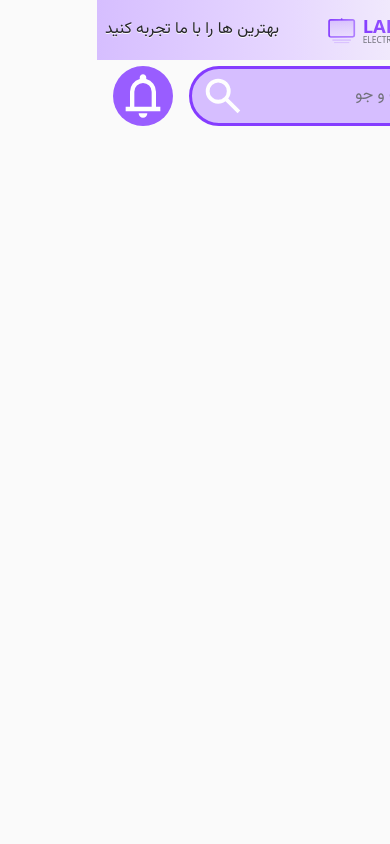
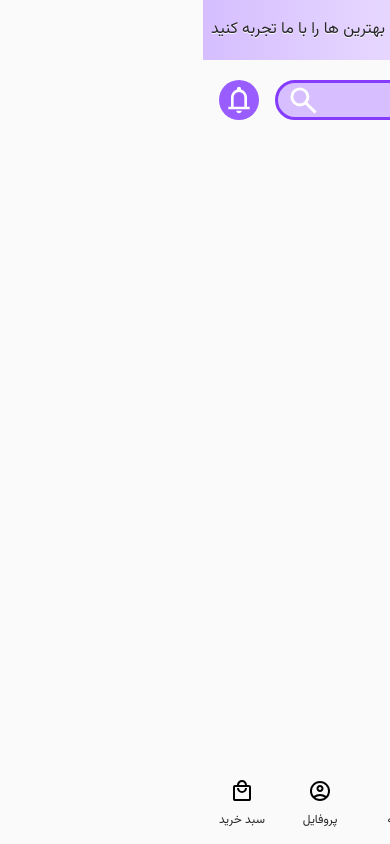
Before and after one commit to mohammadtwo/Laptap-Electronics-nextjs-app, a Next.js app: page / in a window 390 px wide. Built offline with nearby package versions, Linux system fonts and the light colour scheme.

Commit message:
feat(footer) craete footer for mobile

```diff
--- /dev/null
+++ b/src/components/home/components/footer/footer.tsx
@@ -0,0 +1,67 @@
+export default function Footer() {
+    const home = (
+      <svg
+        xmlns="http://www.w3.org/2000/svg"
+        height="24px"
+        viewBox="0 -960 960 960"
+        width="24px"
+        fill="#000"
+      >
+        <path d="M240-200h120v-240h240v240h120v-360L480-740 240-560v360Zm-80 80v-480l320-240 320 240v480H520v-240h-80v240H160Zm320-350Z" />
+      </svg>
+    );
+    const cart = (
+      <svg
+        xmlns="http://www.w3.org/2000/svg"
+        height="24px"
+        viewBox="0 -960 960 960"
+        width="24px"
+        fill="#000"
+      >
+        <path d="M200-80q-33 0-56.5-23.5T120-160v-480q0-33 23.5-56.5T200-720h80q0-83 58.5-141.5T480-920q83 0 141.5 58.5T680-720h80q33 0 56.5 23.5T840-640v480q0 33-23.5 56.5T760-80H200Zm0-80h560v-480H200v480Zm421.5-298.5Q680-517 680-600h-80q0 50-35 85t-85 35q-50 0-85-35t-35-85h-80q0 83 58.5 141.5T480-400q83 0 141.5-58.5ZM360-720h240q0-50-35-85t-85-35q-50 0-85 35t-35 85ZM200-160v-480 480Z" />
+      </svg>
+    );
+    const profil = (
+      <svg
+        xmlns="http://www.w3.org/2000/svg"
+        height="24px"
+        viewBox="0 -960 960 960"
+        width="24px"
+        fill="#000"
+      >
+        <path d="M234-276q51-39 114-61.5T480-360q69 0 132 22.5T726-276q35-41 54.5-93T800-480q0-133-93.5-226.5T480-800q-133 0-226.5 93.5T160-480q0 59 19.5 111t54.5 93Zm146.5-204.5Q340-521 340-580t40.5-99.5Q421-720 480-720t99.5 40.5Q620-639 620-580t-40.5 99.5Q539-440 480-440t-99.5-40.5ZM480-80q-83 0-156-31.5T197-197q-54-54-85.5-127T80-480q0-83 31.5-156T197-763q54-54 127-85.5T480-880q83 0 156 31.5T763-763q54 54 85.5 127T880-480q0 83-31.5 156T763-197q-54 54-127 85.5T480-80Zm100-95.5q47-15.5 86-44.5-39-29-86-44.5T480-280q-53 0-100 15.5T294-220q39 29 86 44.5T480-160q53 0 100-15.5ZM523-537q17-17 17-43t-17-43q-17-17-43-17t-43 17q-17 17-17 43t17 43q17 17 43 17t43-17Zm-43-43Zm0 360Z" />
+      </svg>
+
+    );
+    const category = (
+      <svg
+        xmlns="http://www.w3.org/2000/svg"
+        height="24px"
+        viewBox="0 -960 960 960"
+        width="24px"
+        fill="#000"
+      >
+        <path d="M80-140v-320h320v320H80Zm80-80h160v-160H160v160Zm60-340 220-360 220 360H220Zm142-80h156l-78-126-78 126ZM863-42 757-148q-21 14-45.5 21t-51.5 7q-75 0-127.5-52.5T480-300q0-75 52.5-127.5T660-480q75 0 127.5 52.5T840-300q0 26-7 50.5T813-204L919-98l-56 56ZM731-229q29-29 29-71t-29-71q-29-29-71-29t-71 29q-29 29-29 71t29 71q29 29 71 29t71-29ZM320-380Zm120-260Z" />
+      </svg>
+    );
+    const liked = (
+      <svg
+        xmlns="http://www.w3.org/2000/svg"
+        height="24px"
+        viewBox="0 -960 960 960"
+        width="24px"
+        fill="#000"
+      >
+        <path d="m480-120-58-52q-101-91-167-157T150-447.5Q111-500 95.5-544T80-634q0-94 63-157t157-63q52 0 99 22t81 62q34-40 81-62t99-22q94 0 157 63t63 157q0 46-15.5 90T810-447.5Q771-395 705-329T538-172l-58 52Zm0-108q96-86 158-147.5t98-107q36-45.5 50-81t14-70.5q0-60-40-100t-100-40q-47 0-87 26.5T518-680h-76q-15-41-55-67.5T300-774q-60 0-100 40t-40 100q0 35 14 70.5t50 81q36 45.5 98 107T480-228Zm0-273Z" />
+      </svg>
+    );
+  return (
+    <div className="w-full flex h-20 items-center justify-between absolute left-0 bottom-0 text-[12px]">
+      <div className="flex-1 flex flex-col gap-2 whitespace-nowrap justify-center items-center">{liked}مورد پسند</div>
+      <div className="flex-1 flex flex-col gap-2 whitespace-nowrap justify-center items-center">{category}دسته بندی</div>
+      <div className="flex-1 flex flex-col gap-2 whitespace-nowrap justify-center items-center">{home}خانه</div>
+      <div className="flex-1 flex flex-col gap-2 whitespace-nowrap justify-center items-center">{profil}پروفایل</div>
+      <div className="flex-1 flex flex-col gap-2 whitespace-nowrap  justify-center items-center">{cart}سبد خرید</div>
+    </div>
+  );
+}
--- a/src/components/home/components/home/home.tsx
+++ b/src/components/home/components/home/home.tsx
@@ -1,29 +1,37 @@
 import Image from "next/image";
 import Navbar from "../navbar/navbar";
+import Footer from "../footer/footer";
 
 export default function Home() {
-  return (
+  return (<>
     <header>
-      <div className="flex flex-row-reverse  gap-10 w-full  h-15 bg-linear-to-l  via-purple-50 to-purple-100">
+      <div className="flex flex-row-reverse  gap-10 w-full sm:h-18 h-15 bg-linear-to-l  via-purple-50 to-purple-100">
         <div
-          className="my-auto whitespace-nowrap flex-1 ml-2
+          className="my-auto text-start whitespace-nowrap flex-1 ml-2
           text-ms text-shadow-neutral-50 text-shadow-2xs
           "
           >
           بهترین ها را با ما تجربه کنید
         </div>
         <div className="flex-1 h-full grid place-items-center  ">
+          <div className="ml-auto">
             <Image
               src="/assets/svg/nav-logo.svg"
               width={0}
               height={0}
-            sizes="100vh"
-            className=" h-full w-auto " // 🔴 ارتفاع 8 و عرض خودکار
+              // sizes="100vh"
+              className=" h-auto w-full "
               alt="logo"
               />
           </div>
         </div>
+      </div>
       <Navbar />
     </header>
+
+    <footer>
+        <Footer/>
+    </footer>
+              </>
   );
 }
--- a/src/components/home/components/navbar/navbar.tsx
+++ b/src/components/home/components/navbar/navbar.tsx
@@ -2,24 +2,26 @@ import Image from "next/image";
 
 export default function Navbar() {
   return (
-    <nav className="flex h-14 px mt-2 items-center justify-between
-     px-4">
-      <ul className="flex gap-4 w-full">
-        <li className="w-[85%] ">
-          <div className="flex   justify-between px-2 pr-10 py-1 rounded-full bg-purple-100 border-3 border-purple-500  items-center text-neutral-500">
+    <nav
+      className="flex  px mt-5 items-center justify-between
+     px-4"
+    >
+      <ul className="flex gap-4 w-full  ">
+        <li className="w-[85%] sm:w-[65%]  h-full">
+          <div className="flex h-10 sm:h-15  justify-between px-2 pr-10 py-1 rounded-full bg-purple-100 border-3 border-purple-500  items-center text-neutral-500">
             <span>جست و جو</span>
             <span>
               <Image
                 alt="جستوجو"
-                width={46}
-                height={25}
+                width={35}
+                height={20}
                 src="/assets/svg/search.svg"
               />
             </span>
           </div>
         </li>
-        <li>
-          <span className="bg-purple-400  w-15 flex justify-center items-center p-1  h-full rounded-full">
+        <li className="h-full sm:ml-auto ">
+          <span className="bg-purple-400  w-10 flex justify-center items-center p-1 h-10 sm:h-15 sm:w-15 rounded-full">
             <Image
               width={24}
               height={24}
@@ -29,6 +31,10 @@ export default function Navbar() {
             />
           </span>
         </li>
+      <div className="ml-auto sm:flex hidden gap-5">
+        <button className="bg-purple-300 border-2  border-purple-400 p-2 px-5 rounded-2xl whitespace-nowrap ">ثبت نام </button>
+        <button>سبد خرید</button>
+      </div>
       </ul>
     </nav>
   );
```
Lines whose indentation alone changed are shown as unchanged.
